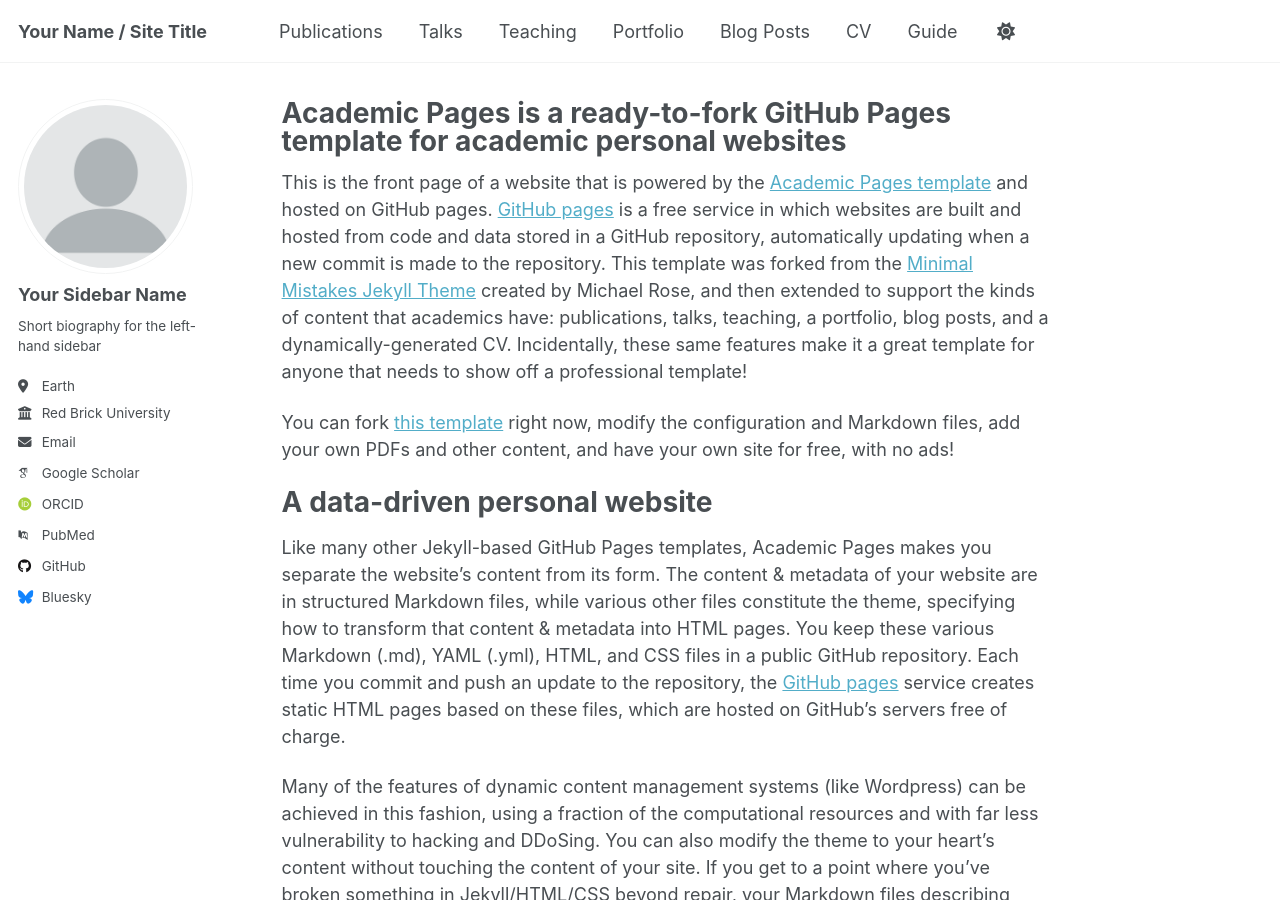
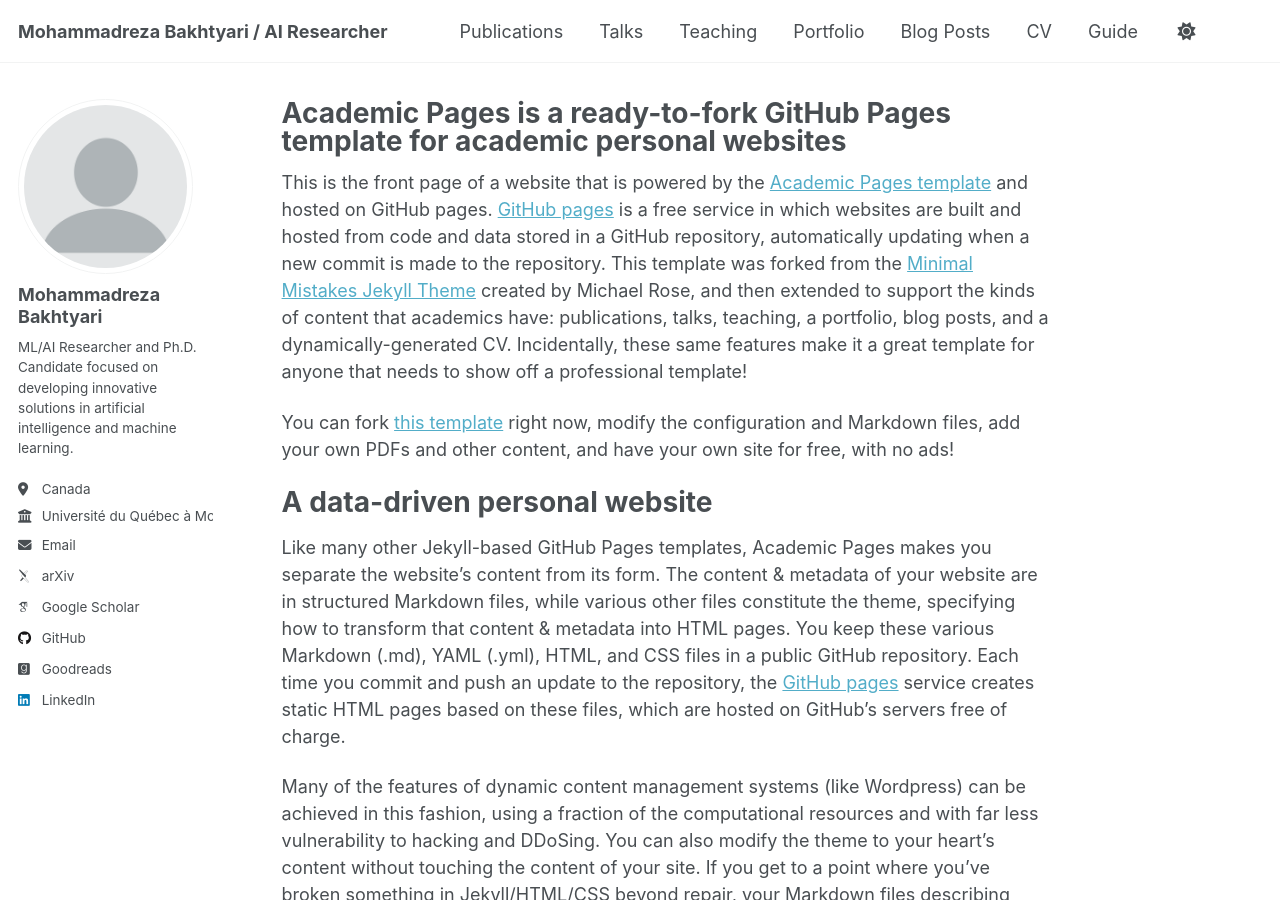
Before and after one commit to mrbakhtyari/mrbakhtyari.github.io, a Jekyll site: the page built from _pages/about.md, in a window 1280 px wide and 900 px high. Built offline with Jekyll 4.4.1, drawn with Linux system fonts in a browser that asks for light colours; some web fonts are replaced; a script that is not in the unit is left out.

Commit message:
Update site configuration with personal details and links for Mohammadreza Bakhtyari

```diff
--- a/_config.yml
+++ b/_config.yml
@@ -9,7 +9,7 @@
 # Basic Site Settings
 locale                   : "en-US"
 site_theme               : "default" # Currently available options are "default", "air"
-title                    : "Your Name / Site Title"
+title                    : "Mohammadreza Bakhtyari / AI Researcher"
 title_separator          : "-"
 name                     : &name "Your Name"
 description              : &description "Your Name's academic portfolio"   # Update this with a general description of your site, this is the default if not overridden by a page
@@ -24,23 +24,23 @@
 author:
   # Biographic information
   avatar           : "profile.png"
-  name             : "Your Sidebar Name"
+  name             : "Mohammadreza Bakhtyari"
   pronouns         : # example: "she/her"
-  bio              : "Short biography for the left-hand sidebar"
-  location         : "Earth"
-  employer         : "Red Brick University"
+  bio              : "ML/AI Researcher and Ph.D. Candidate focused on developing innovative solutions in artificial intelligence and machine learning."
+  location         : "Canada"
+  employer         : "Université du Québec à Montréal"
   uri              : # URL
-  email            : "none@example.org"
+  email            : "[last-name].[first-name]@courrier.uqam.ca"
 
   # Academic websites
   academia         : # URL
-  arxiv            : # URL - Update with the correct link to your profile
-  googlescholar    : "https://scholar.google.com/citations?user=PS_CX0AAAAAJ"
+  arxiv            : "https://arxiv.org/search/cs?searchtype=author&query=Bakhtyari,+M"
+  googlescholar    : "https://scholar.google.com/citations?user=TzIdZ0MAAAAJ&hl=en"
   inspire-hep      : # URL
   impactstory      : # URL
-  orcid            : "https://orcid.org/yourorcidurl"
+  orcid            : # URL"
   semantic         : # URL
-  pubmed           : "https://www.ncbi.nlm.nih.gov/pubmed/?term=john+snow"
+  pubmed           : # URL
   researchgate     : # URL
   scopus           : # URL
 
@@ -48,22 +48,22 @@
   bitbucket        : # Username - Update with your username on the site
   codepen          : # Username
   dribbble         : # Username
-  github           : "academicpages"
+  github           : "https://github.com/mrbakhtyari"
   kaggle           : # Username
   stackoverflow    : # User number or user number and name (i.e., use "1" or "1/jeff-atwood")
 
   # Social media
   artstation       : # Username
-  bluesky          : "bsky.app" # Replace this with you Bluesky username
+  bluesky          : # Replace this with you Bluesky username
   facebook         : # Username
   flickr           : # Username
   foursquare       : # Username
-  goodreads        : # Username
+  goodreads        : "https://www.goodreads.com/user/show/50180300-mohammadreza-bakhtyari"
   google_plus      : # Username
   keybase          : # Username
   instagram        : # Username
   lastfm           : # Username
-  linkedin         : # Username
+  linkedin         : "https://www.linkedin.com/in/mrbakhtyari/"
   mastodon         : # URL
   medium           : # URL
   pinterest        : # Username
```
